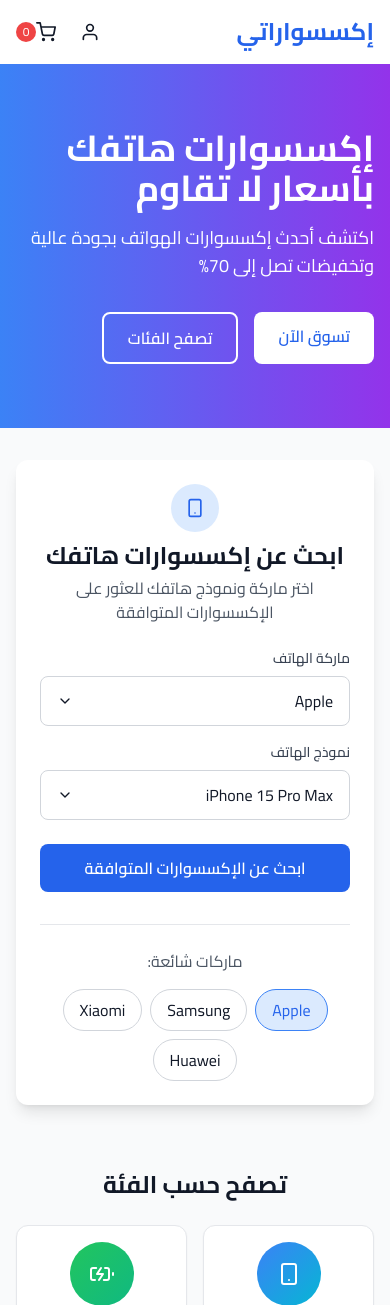
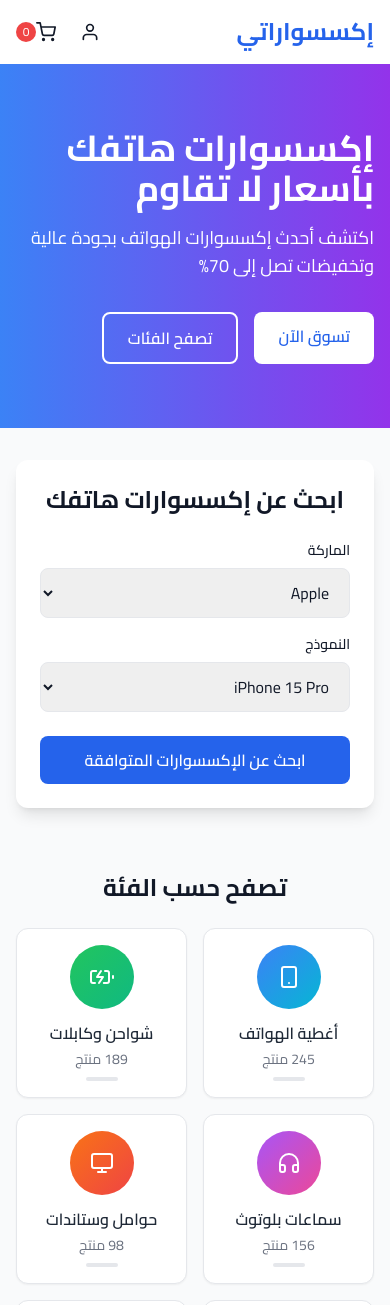
Before and after one commit to Mohamed122-r/mobile-store-frontend, a Next.js app: page / in a window 390 px wide. Shown: the top 1305 px of the page. Built offline with nearby package versions, Linux system fonts and the light colour scheme.

Commit message:
Update PhoneSelector.js

```diff
--- a/components/home/PhoneSelector.js
+++ b/components/home/PhoneSelector.js
@@ -1,135 +1,50 @@
-import { useState } from 'react'
-import { FiSmartphone, FiChevronDown } from 'react-icons/fi'
-
-const phoneBrands = {
-  Apple: ['iPhone 15 Pro Max', 'iPhone 15 Pro', 'iPhone 15', 'iPhone 14', 'iPhone 13'],
-  Samsung: ['Galaxy S23 Ultra', 'Galaxy S23', 'Galaxy Z Flip 5', 'Galaxy A54'],
-  Xiaomi: ['Redmi Note 12', 'Poco X5', 'Mi 13', 'Redmi 12'],
-  Huawei: ['P60 Pro', 'Mate 50', 'Nova 11'],
-  'هواتف أخرى': ['Realme', 'Oppo', 'Vivo', 'OnePlus']
-}
+import { useState } from 'react';
 
 export default function PhoneSelector() {
-  const [selectedBrand, setSelectedBrand] = useState('Apple')
-  const [selectedModel, setSelectedModel] = useState('iPhone 15 Pro Max')
-  const [isBrandOpen, setIsBrandOpen] = useState(false)
-  const [isModelOpen, setIsModelOpen] = useState(false)
+  const [brand, setBrand] = useState('Apple');
+  const [model, setModel] = useState('iPhone 15 Pro');
 
-  const handleFindAccessories = () => {
-    // ⚠️ سيتم ربط هذا بوظيفة البحث في المستقبل
-    alert(`البحث عن إكسسوارات لـ ${selectedBrand} ${selectedModel}`)
-  }
+  const brands = {
+    Apple: ['iPhone 15 Pro', 'iPhone 15', 'iPhone 14', 'iPhone 13'],
+    Samsung: ['Galaxy S23', 'Galaxy Z Flip', 'Galaxy A54'],
+    Xiaomi: ['Redmi Note 12', 'Poco X5'],
+  };
 
   return (
-    <div className="bg-white rounded-xl shadow-lg p-6 max-w-4xl mx-auto">
-      <div className="text-center mb-6">
-        <div className="inline-flex items-center justify-center w-12 h-12 bg-primary-100 rounded-full mb-2">
-          <FiSmartphone className="text-primary-600 text-xl" />
-        </div>
-        <h2 className="text-2xl font-bold">ابحث عن إكسسوارات هاتفك</h2>
-        <p className="text-gray-600 mt-1">اختر ماركة ونموذج هاتفك للعثور على الإكسسوارات المتوافقة</p>
-      </div>
+    <div className="bg-white rounded-xl shadow-lg p-6 max-w-2xl mx-auto">
+      <h2 className="text-2xl font-bold text-center mb-6">ابحث عن إكسسوارات هاتفك</h2>
 
-      <div className="grid grid-cols-1 md:grid-cols-2 gap-4">
-        {/* اختيار الماركة */}
-        <div className="relative">
-          <label className="block text-sm font-medium text-gray-700 mb-2">
-            ماركة الهاتف
-          </label>
-          <div className="relative">
-            <button
-              type="button"
-              className="w-full px-4 py-3 text-right border border-gray-300 rounded-lg bg-white flex items-center justify-between hover:border-primary-500"
-              onClick={() => setIsBrandOpen(!isBrandOpen)}
-            >
-              <span>{selectedBrand}</span>
-              <FiChevronDown className={`transition-transform ${isBrandOpen ? 'rotate-180' : ''}`} />
-            </button>
-
-            {isBrandOpen && (
-              <div className="absolute z-10 w-full mt-1 bg-white border border-gray-300 rounded-lg shadow-lg max-h-60 overflow-y-auto">
-                {Object.keys(phoneBrands).map((brand) => (
-                  <button
-                    key={brand}
-                    className="w-full px-4 py-3 text-right hover:bg-gray-100 transition"
-                    onClick={() => {
-                      setSelectedBrand(brand)
-                      setSelectedModel(phoneBrands[brand][0])
-                      setIsBrandOpen(false)
-                    }}
-                  >
-                    {brand}
-                  </button>
-                ))}
-              </div>
-            )}
-          </div>
+      <div className="grid grid-cols-1 md:grid-cols-2 gap-4 mb-6">
+        <div>
+          <label className="block text-sm font-medium mb-2">الماركة</label>
+          <select
+            value={brand}
+            onChange={(e) => setBrand(e.target.value)}
+            className="w-full px-4 py-2 border rounded-lg"
+          >
+            {Object.keys(brands).map(b => (
+              <option key={b} value={b}>{b}</option>
+            ))}
+          </select>
         </div>
 
-        {/* اختيار النموذج */}
-        <div className="relative">
-          <label className="block text-sm font-medium text-gray-700 mb-2">
-            نموذج الهاتف
-          </label>
-          <div className="relative">
-            <button
-              type="button"
-              className="w-full px-4 py-3 text-right border border-gray-300 rounded-lg bg-white flex items-center justify-between hover:border-primary-500"
-              onClick={() => setIsModelOpen(!isModelOpen)}
-            >
-              <span>{selectedModel}</span>
-              <FiChevronDown className={`transition-transform ${isModelOpen ? 'rotate-180' : ''}`} />
-            </button>
-
-            {isModelOpen && (
-              <div className="absolute z-10 w-full mt-1 bg-white border border-gray-300 rounded-lg shadow-lg max-h-60 overflow-y-auto">
-                {phoneBrands[selectedBrand]?.map((model) => (
-                  <button
-                    key={model}
-                    className="w-full px-4 py-3 text-right hover:bg-gray-100 transition"
-                    onClick={() => {
-                      setSelectedModel(model)
-                      setIsModelOpen(false)
-                    }}
-                  >
-                    {model}
-                  </button>
-                ))}
-              </div>
-            )}
-          </div>
+        <div>
+          <label className="block text-sm font-medium mb-2">النموذج</label>
+          <select
+            value={model}
+            onChange={(e) => setModel(e.target.value)}
+            className="w-full px-4 py-2 border rounded-lg"
+          >
+            {brands[brand]?.map(m => (
+              <option key={m} value={m}>{m}</option>
+            ))}
+          </select>
         </div>
       </div>
 
-      {/* زر البحث */}
-      <div className="mt-6">
-        <button
-          onClick={handleFindAccessories}
-          className="w-full bg-primary-600 text-white py-3 rounded-lg font-semibold hover:bg-primary-700 transition"
-        >
-          ابحث عن الإكسسوارات المتوافقة
-        </button>
-      </div>
-
-      {/* ماركات شائعة */}
-      <div className="mt-8 pt-6 border-t border-gray-200">
-        <p className="text-center text-gray-600 mb-4">ماركات شائعة:</p>
-        <div className="flex flex-wrap justify-center gap-2">
-          {Object.keys(phoneBrands).slice(0, 4).map((brand) => (
-            <button
-              key={brand}
-              onClick={() => setSelectedBrand(brand)}
-              className={`px-4 py-2 rounded-full border transition ${
-                selectedBrand === brand
-                ? 'bg-primary-100 border-primary-500 text-primary-600'
-                : 'border-gray-300 hover:border-primary-400'
-              }`}
-            >
-              {brand}
-            </button>
-          ))}
-        </div>
-      </div>
+      <button className="w-full bg-blue-600 text-white py-3 rounded-lg font-semibold hover:bg-blue-700">
+        ابحث عن الإكسسوارات المتوافقة
+      </button>
     </div>
-  )
+  );
 }
```
